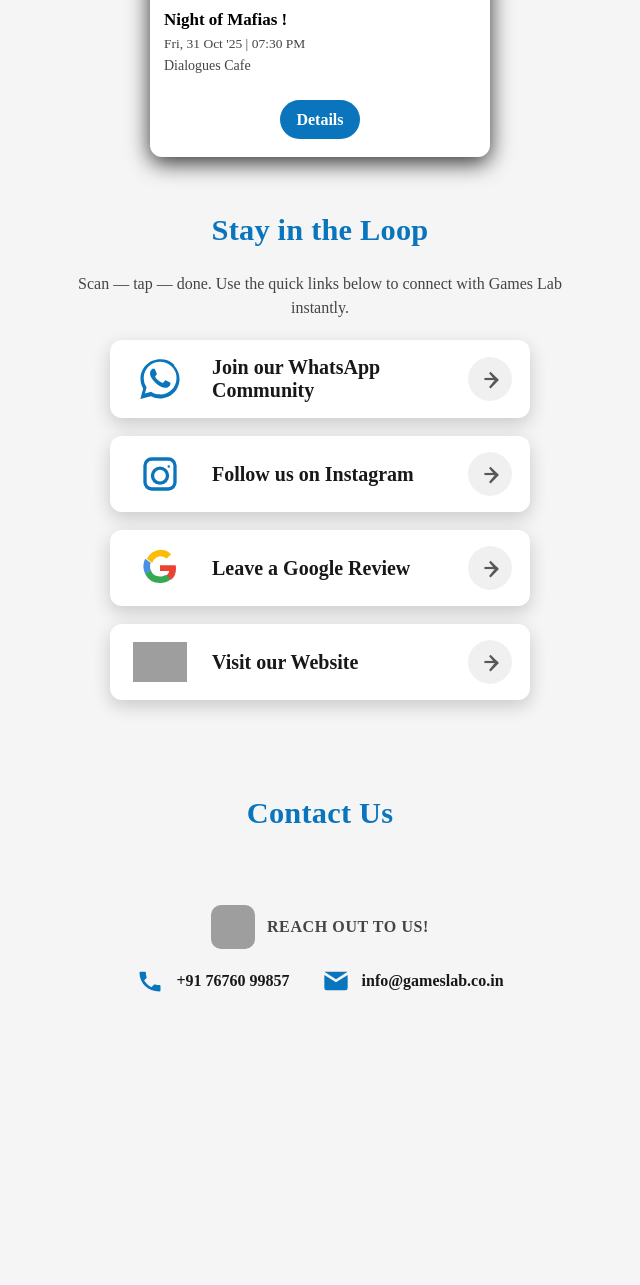
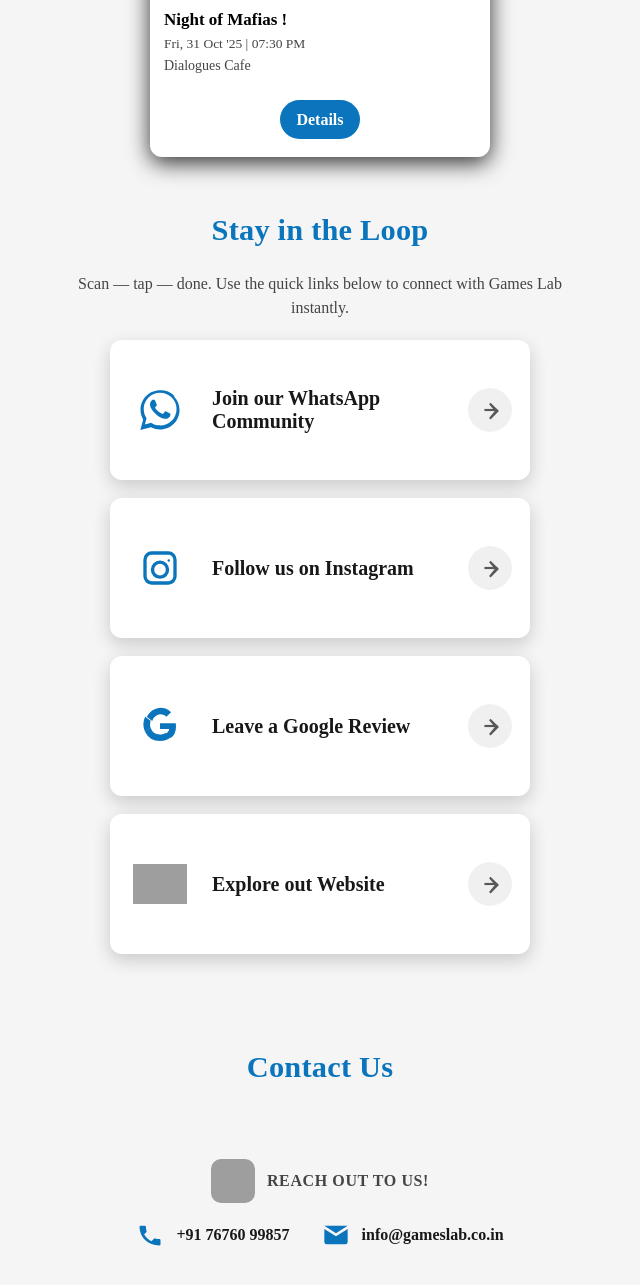
Before and after one commit to gameslabbangalore-maker/website, a Jekyll site: the page built from qr-landing.html, in a window 1280 px wide and 1400 px high, scrolled down 269 px, cut to the strip 87-1372 px from the top of the window. Shown: the whole strip, without its empty margins (320-960 px from the left). Built offline with Jekyll 4.4.1, drawn with Linux system fonts in a browser that asks for light colours; before the commit the page ends 1415 px from its top, so only the background shows below that; grey boxes are pictures that could not be loaded.

Commit message:
Adjust QR landing quick actions

```diff
--- a/assets/css/qr-landing.css
+++ b/assets/css/qr-landing.css
@@ -50,6 +50,7 @@ body.qr-landing{
   width:90vw;
   max-width:384px;
   padding:clamp(12px,2.1vw,16px) clamp(14px,2.4vw,18px);
+  min-height:clamp(88px,21vw,108px);
   border-radius:12px;
   background:var(--card);
   box-shadow:0 2px 8px rgba(0,0,0,.8);
--- a/qr-landing.html
+++ b/qr-landing.html
@@ -13,10 +13,10 @@ action_links:
     icon: instagram
     external: true
   - label: "Leave a Google Review"
-    url: "https://g.page/r/CY9mVvE36CuwEBM/review"
+    url: "https://g.page/r/CdXYgQFm_CdHEB0/review"
     icon: review
     external: true
-  - label: "Visit our Website"
+  - label: "Explore out Website"
     url: "/"
     icon: website
 ---
@@ -60,10 +60,10 @@ action_links:
                   <svg viewBox="0 0 24 24" aria-hidden="true"><path fill="currentColor" d="M7 2h10a5 5 0 0 1 5 5v10a5 5 0 0 1-5 5H7a5 5 0 0 1-5-5V7a5 5 0 0 1 5-5Zm0 2a3 3 0 0 0-3 3v10a3 3 0 0 0 3 3h10a3 3 0 0 0 3-3V7a3 3 0 0 0-3-3H7Zm5 3.5A5.5 5.5 0 1 1 6.5 13 5.5 5.5 0 0 1 12 7.5Zm0 2A3.5 3.5 0 1 0 15.5 13 3.5 3.5 0 0 0 12 9.5Zm5.25-2.75a.75.75 0 1 1-.75.75.75.75 0 0 1 .75-.75Z"/></svg>
                 {% when 'review' %}
                   <svg viewBox="0 0 24 24" aria-hidden="true" focusable="false">
-                    <path fill="#EA4335" d="M21.6 12.23c0-.74-.06-1.28-.19-1.84H12v3.34h5.5c-.11.83-.72 2.08-2.07 2.92l-.02.12 3 2.32.21.02C20.62 17.67 21.6 15.2 21.6 12.23Z"/>
-                    <path fill="#34A853" d="M12 21c2.7 0 4.96-.88 6.61-2.4l-3.15-2.44c-.84.54-1.96.92-3.46.92a5.98 5.98 0 0 1-5.66-4.05l-.12.01-3.09 2.39-.04.1A10 10 0 0 0 12 21Z"/>
-                    <path fill="#4A90E2" d="M6.34 13.02A5.97 5.97 0 0 1 6.03 11c0-.7.13-1.38.3-2.02l-.01-.13L3.18 6.42l-.1.05A10 10 0 0 0 2 11a10 10 0 0 0 1.08 4.53l3.26-2.51Z"/>
-                    <path fill="#FBBC05" d="M12 5.02c1.87 0 3.13.8 3.85 1.47l2.81-2.74C16.93 1.86 14.7 1 12 1A10 10 0 0 0 4.08 6.48l3.24 2.53A5.98 5.98 0 0 1 12 5.02Z"/>
+                    <path fill="currentColor" d="M21.6 12.23c0-.74-.06-1.28-.19-1.84H12v3.34h5.5c-.11.83-.72 2.08-2.07 2.92l-.02.12 3 2.32.21.02C20.62 17.67 21.6 15.2 21.6 12.23Z"/>
+                    <path fill="currentColor" d="M12 21c2.7 0 4.96-.88 6.61-2.4l-3.15-2.44c-.84.54-1.96.92-3.46.92a5.98 5.98 0 0 1-5.66-4.05l-.12.01-3.09 2.39-.04.1A10 10 0 0 0 12 21Z"/>
+                    <path fill="currentColor" d="M6.34 13.02A5.97 5.97 0 0 1 6.03 11c0-.7.13-1.38.3-2.02l-.01-.13L3.18 6.42l-.1.05A10 10 0 0 0 2 11a10 10 0 0 0 1.08 4.53l3.26-2.51Z"/>
+                    <path fill="currentColor" d="M12 5.02c1.87 0 3.13.8 3.85 1.47l2.81-2.74C16.93 1.86 14.7 1 12 1A10 10 0 0 0 4.08 6.48l3.24 2.53A5.98 5.98 0 0 1 12 5.02Z"/>
                   </svg>
                 {% when 'website' %}
                   <img src="https://ik.imagekit.io/gameslab/tr:w-120,q-100,f-auto/Games_Lab_Logo.png" alt="Games Lab logo" loading="lazy" decoding="async" width="120" height="60">
```
